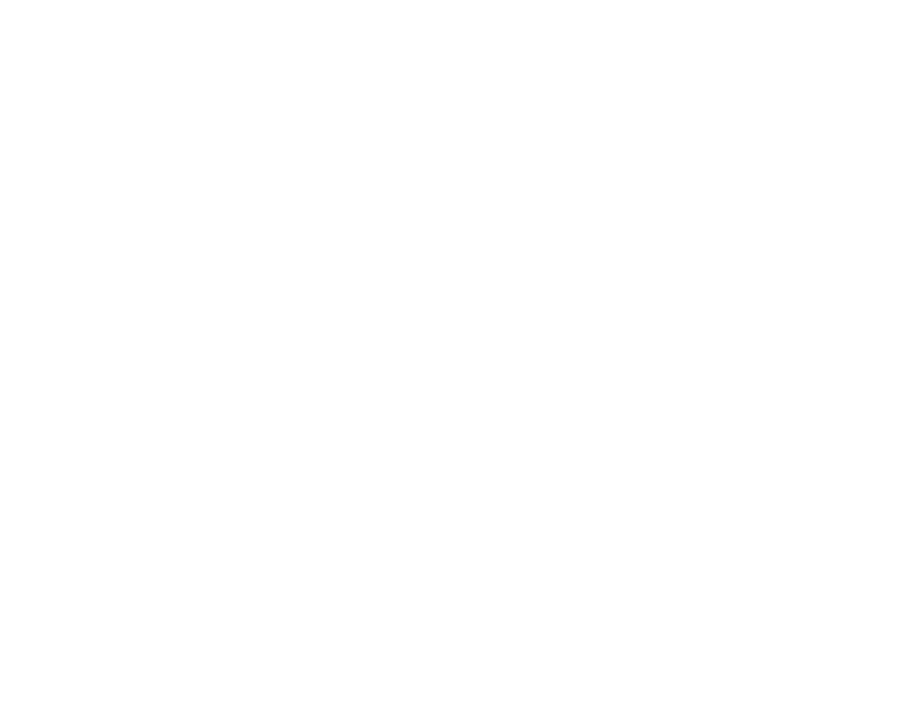
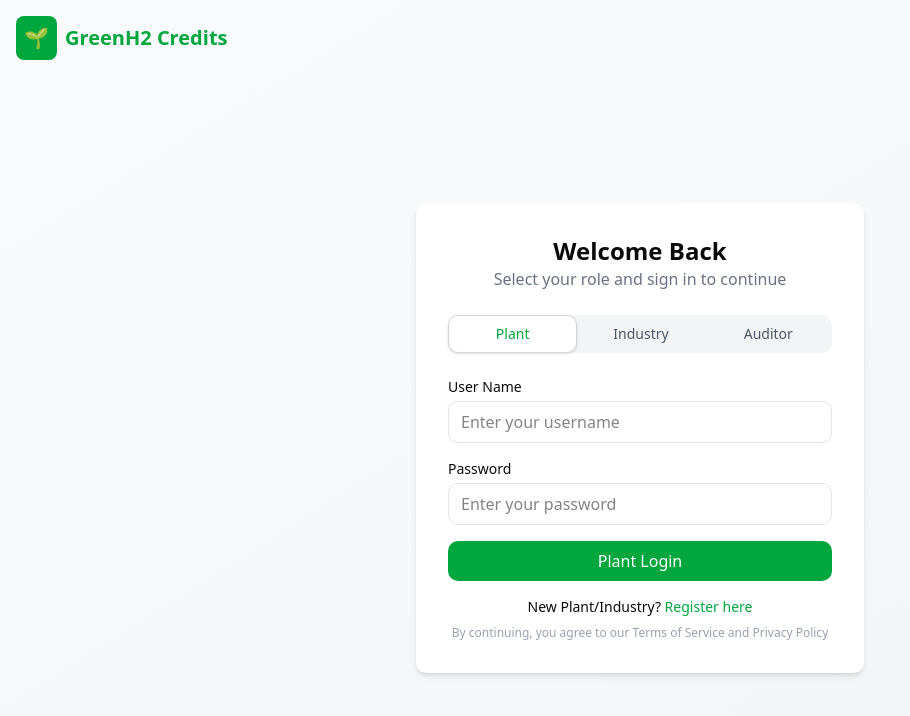
Before and after one commit to Kaushal-00/hydrochain-frontend, a React (Vite) app: page /login in a window 1280 px wide. Before the commit this address had no page. Shown: the top 716 px of the page, without its empty margins (0-910 px from the left). Built offline with nearby package versions, Linux system fonts and the light colour scheme.

Commit message:
chore: add pages/Login

```diff
--- a/src/App.jsx
+++ b/src/App.jsx
@@ -8,6 +8,7 @@
       <BrowserRouter>
         <Routes>
           <Route path="/" element={<Home />} />
+          <Route path="/login" element={<Login />} />
         </Routes>
       </BrowserRouter>
     </>
--- /dev/null
+++ b/src/Pages/Login.jsx
@@ -0,0 +1,85 @@
+import { useState } from "react";
+
+const Login = () => {
+    const [role, setRole] = useState("Plant");
+
+    return (
+        <div className="min-h-screen flex flex-col bg-gradient-to-br from-gray-50 to-gray-100">
+            {/* Navbar / Header */}
+            <div className="p-4">
+                <h1 className="text-green-600 font-bold text-xl flex items-center space-x-2">
+                    <span className="bg-green-600 text-white p-2 rounded-md">🌱</span>
+                    <span>GreenH2 Credits</span>
+                </h1>
+            </div>
+
+            {/* Centered Login Card */}
+            <div className="flex flex-1 justify-center items-center">
+                <div className="bg-white shadow-md rounded-lg p-8 w-full max-w-md">
+                    <h2 className="text-2xl font-semibold text-center">Welcome Back</h2>
+                    <p className="text-gray-500 text-center mb-6">
+                        Select your role and sign in to continue
+                    </p>
+
+                    {/* Role Selector */}
+                    <div className="flex justify-between bg-gray-100 rounded-lg mb-6">
+                        {["Plant", "Industry", "Auditor"].map((item) => (
+                            <button
+                                key={item}
+                                onClick={() => setRole(item)}
+                                className={`flex-1 py-2 text-sm font-medium rounded-lg ${role === item
+                                    ? "bg-white border border-gray-300 shadow-sm text-green-600"
+                                    : "text-gray-600"
+                                    }`}
+                            >
+                                {item}
+                            </button>
+                        ))}
+                    </div>
+
+                    {/* Form */}
+                    <form className="space-y-4">
+                        <div>
+                            <label className="block text-sm font-medium mb-1">User Name</label>
+                            <input
+                                type="text"
+                                placeholder="Enter your username"
+                                className="w-full border rounded-lg px-3 py-2 focus:ring-2 focus:ring-green-500 focus:outline-none"
+                            />
+                        </div>
+
+                        <div>
+                            <label className="block text-sm font-medium mb-1">Password</label>
+                            <input
+                                type="password"
+                                placeholder="Enter your password"
+                                className="w-full border rounded-lg px-3 py-2 focus:ring-2 focus:ring-green-500 focus:outline-none"
+                            />
+                        </div>
+
+                        <button
+                            type="submit"
+                            className="w-full bg-green-600 text-white py-2 rounded-lg hover:bg-green-700"
+                        >
+                            {role} Login
+                        </button>
+                    </form>
+
+                    {/* Register */}
+                    <p className="text-sm text-center mt-4">
+                        New Plant/Industry?{" "}
+                        <a href="#" className="text-green-600 font-medium hover:underline">
+                            Register here
+                        </a>
+                    </p>
+
+                    <p className="text-xs text-gray-400 text-center mt-2">
+                        By continuing, you agree to our Terms of Service and Privacy Policy
+                    </p>
+                </div>
+            </div>
+        </div>
+    );
+};
+
+export default Login;
```
